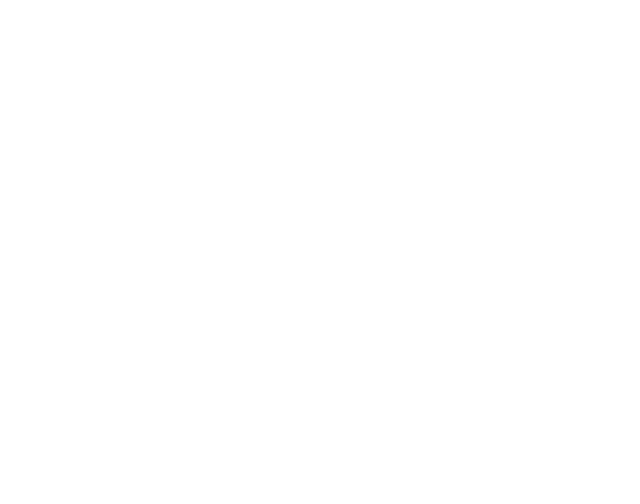
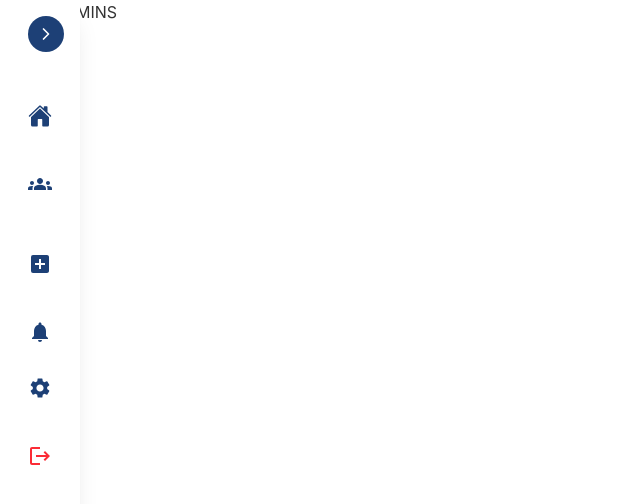
Before and after one commit to DiegoGAX10/SummerTec, a React (Vite) app: page /admins/inicio in a window 1280 px wide. Before the commit this address had no page. Shown: the top 504 px of the page, without its empty margins (0-640 px from the left). Built offline with nearby package versions, Linux system fonts and the light colour scheme.

Commit message:
barra de navegacion y rutas para administradores

```diff
--- a/src/App.jsx
+++ b/src/App.jsx
@@ -6,15 +6,21 @@ import Register from "./auth/Register.jsx";
 import './App.css';
 import Students from "./students/Students.jsx";
 
+
+import Admins from "./admins/Admins.jsx";
+
 function App() {
     return (
         <Router>
             <Routes>
-                <Route path="/" element={<Navigate to="/landing" />} />
-                <Route path="/landing" element={<Landing />} />
-                <Route path="/login" element={<Login />} />
-                <Route path="/register" element={<Register />} />
-                <Route path="/students/*" element={<Students />} />
+                <Route path="/" element={<Navigate to="/landing"/>}/>
+                <Route path="/landing" element={<Landing/>}/>
+                <Route path="/login" element={<Login/>}/>
+                <Route path="/register" element={<Register/>}/>
+                <Route path="/students/*" element={<Students/>}/>
+
+                <Route path="/admins/*" element={<Admins/>}/>
+
             </Routes>
         </Router>
     );
--- /dev/null
+++ b/src/admins/Admins.jsx
@@ -0,0 +1,112 @@
+import React, {useState} from 'react';
+import {Link, Routes, Route, Navigate} from 'react-router-dom';
+import InicioAdmins from './inicio-admins/InicioAdmins.jsx';
+import {MdGroups, MdAddBox, MdNotifications, MdSettings, MdLogout} from "react-icons/md";
+import {FiChevronLeft, FiChevronRight} from 'react-icons/fi';
+import {IoHome} from "react-icons/io5";
+import MisGrupos from "../students/misGrupos/MisGrupos.jsx";
+import SolicitarGrupo from "../students/solicitarGrupo/SolicitarGrupo.jsx";
+import Notificaciones from "../students/notificaciones/Notificaciones.jsx";
+import Ajustes from "../students/ajustes/Ajustes.jsx";
+
+export default function Students() {
+    const [isOpen, setIsOpen] = useState(false);
+
+    const toggleSidebar = () => {
+        setIsOpen(!isOpen);
+    };
+
+    const menuItems = [
+        {
+            label: 'Inicio',
+            icon: <IoHome size={24}/>,
+            path: '/admins/inicio',
+            color: 'text-[var(--primary-color)]'
+        },
+        {
+            label: 'Mis grupos',
+            icon: <MdGroups size={24}/>,
+            path: '',
+            color: 'text-[var(--primary-color)]'
+        },
+        {
+            label: 'Solicitar grupo',
+            icon: <MdAddBox size={24}/>,
+            path: '',
+            color: 'text-[var(--primary-color)]'
+        },
+        {
+            label: 'Notificaciones',
+            icon: <MdNotifications size={24}/>,
+            path: '',
+            color: 'text-[var(--primary-color)]'
+        },
+        {
+            label: 'Ajustes',
+            icon: <MdSettings size={24}/>,
+            path: '',
+            color: 'text-[var(--primary-color)]'
+        },
+        {
+            label: 'Cerrar sesión',
+            icon: <MdLogout size={24}/>,
+            onClick: () => console.log('CERRANDO SESIÓN'),
+            isButton: true,
+            color: 'text-red-500'
+        }
+    ];
+
+    return (
+        <div className="h-screen bg-white flex">
+            {/* Sidebar */}
+            <div
+                className={`fixed top-0 left-0 h-full bg-white text-[var(--primary-color)] shadow-xl transition-all duration-300 ease-in-out ${isOpen ? 'w-64' : 'w-20'}`}>
+                {/* Toggle Button */}
+                <div className="flex justify-end p-4">
+                    <button onClick={toggleSidebar}
+                            className="cursor-pointer flex items-center justify-center rounded-full bg-[var(--primary-color)] text-white p-2 hover:bg-[#163560] transition-colors duration-200">
+                        {isOpen ? <FiChevronLeft size={20} className="text-white"/> :
+                            <FiChevronRight size={20} className="text-white"/>}
+                    </button>
+                </div>
+
+                {/* Sidebar Content */}
+                <div className="flex flex-col space-y-2 px-4 pt-6">
+                    {menuItems.map((item, index) => (
+                        item.isButton ? (
+                            <button
+                                key={index}
+                                onClick={item.onClick}
+                                className={`flex items-center rounded-lg p-3 ${isOpen ? 'justify-start space-x-4' : 'justify-center'} hover:bg-[var(--primary-color)]/10 transition-colors duration-200`}
+                            >
+                                <span className={`${item.color}`}>{item.icon}</span>
+                                <span
+                                    className={`${isOpen ? 'opacity-100' : 'opacity-0 w-0'} ${item.color} font-medium transition-opacity duration-200`}>
+                                    {item.label}
+                                </span>
+                            </button>
+                        ) : (
+                            <Link
+                                key={index}
+                                to={item.path}
+                                className={`flex items-center rounded-lg p-3 ${isOpen ? 'justify-start space-x-4' : 'justify-center'} hover:bg-[var(--primary-color)]/10 transition-colors duration-200`}
+                            >
+                                <span className={`${item.color}`}>{item.icon}</span>
+                                <span
+                                    className={`${isOpen ? 'opacity-100' : 'opacity-0 w-0'} ${item.color} font-medium transition-opacity duration-200`}>
+                                    {item.label}
+                                </span>
+                            </Link>
+                        )
+                    ))}
+                </div>
+            </div>
+
+            {/* Main Content */}
+            <Routes>
+                <Route path="inicio" element={<InicioAdmins />} />
+                <Route path="*" element={<Navigate to="inicio" replace />} />
+            </Routes>
+        </div>
+    );
+}
--- /dev/null
+++ b/src/admins/inicio-admins/InicioAdmins.jsx
@@ -0,0 +1,7 @@
+export default function InicioAdmins() {
+    return (
+        <div>
+            <h1>INICIO ADMINS</h1>
+        </div>
+    );
+}
--- a/src/auth/Login.jsx
+++ b/src/auth/Login.jsx
@@ -72,7 +72,7 @@ const Login = () => {
                 <div className="w-full bg-white rounded-lg shadow md:mt-0 sm:max-w-md xl:p-0">
                     <div className="p-6 space-y-4 md:space-y-6 sm:p-8">
                         <button
-                            onClick={() => navigate("/students")}
+                            onClick={() => navigate("/admins")}
                             className="w-full text-white bg-blue-600 hover:bg-blue-700 focus:ring-4 focus:ring-blue-300 font-medium rounded-lg text-sm px-5 py-2.5"
                         >
                             HOME
```
